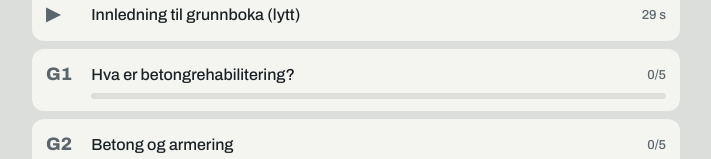
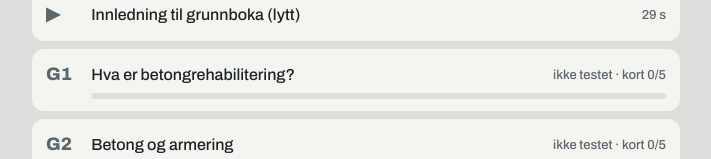
Before and after one commit to rasmusflo04/betongrehab, a plain HTML site: page index.html in a window 1280 px wide. Shown: the part 641-800 px from the top of the page, without its empty margins (284-995 px from the left). Drawn offline with Linux system fonts and the light colour scheme.

Commit message:
Grønn strek viser beste kapittelprøve
Co-Authored-By: Claude Opus 5.5 <noreply@anthropic.com>
Claude-Session: https://claude.ai/code/session_01Acphm6uP6jj57FajL5TGBv

```diff
--- a/index.html
+++ b/index.html
@@ -281,8 +281,9 @@ function hjem() {
 }
 function kapKnapp(k) {
       const tot = KORT.filter(c => c.kap === k.nr).length, m = mestret(k.nr);
+      const t = S.tester && S.tester[k.nr], best = t ? t.best : 0;
       return `<button class="kap" data-kap="${k.nr}"><span class="nr">${(erG(k.nr) ? "G" + k.nr.slice(1) : k.nr)}</span><span class="t">${esc(k.tittel)}</span>
-        <span class="p">${tot ? `${m}/${tot}` : "les"}${S.tester && S.tester[k.nr] ? ` · ${S.tester[k.nr].best} %` : ""}${hort(k.nr) ? " · hørt" : ""}</span><span class="bar"><i style="width:${tot ? Math.round(100 * m / tot) : 0}%"></i></span></button>`;
+        <span class="p">${t ? `prøve ${best} %` : (MCQ[k.nr] || []).length ? "ikke testet" : "les"}${tot ? ` · kort ${m}/${tot}` : ""}${hort(k.nr) ? " · hørt" : ""}</span><span class="bar"><i style="width:${best}%;background:${best >= 80 ? "var(--gronn)" : "var(--gul)"}"></i></span></button>`;
 
 }
 function modusvelger() {
--- a/sw.js
+++ b/sw.js
@@ -1,5 +1,5 @@
 // Service worker for Betongrehab offline. Appen caches seg selv; lyd lagres når du trykker «Last ned alt».
-const APP = "app-v62173231", LYD = "lyd-v1", FONT = "font-v1";
+const APP = "app-v6a7f2e1a", LYD = "lyd-v1", FONT = "font-v1";
 const SKALL = ["./", "index.html", "manifest.webmanifest", "ikon-192.png", "ikon-512.png"];
 self.addEventListener("install", e => { e.waitUntil(caches.open(APP).then(c => c.addAll(SKALL)).then(() => self.skipWaiting())); });
 self.addEventListener("activate", e => { e.waitUntil(caches.keys().then(ks => Promise.all(ks.filter(k => k.startsWith("app-") && k !== APP).map(k => caches.delete(k)))).then(() => self.clients.claim())); });
```
